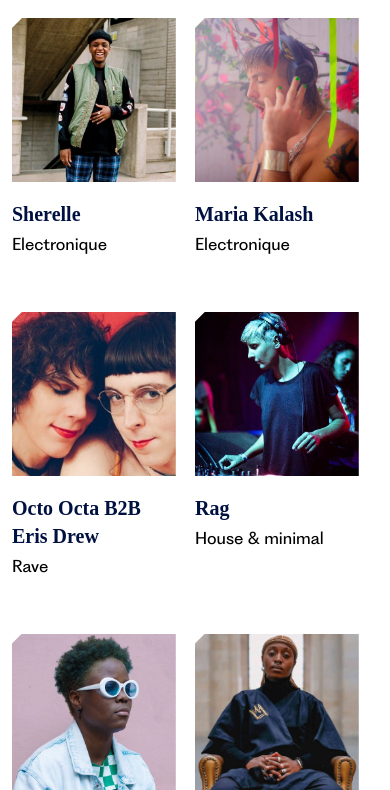
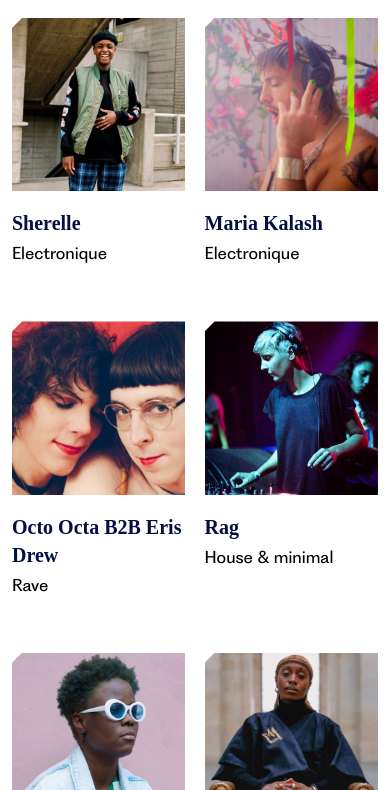
Before and after one commit to co-mmander-x/cyb.org.github.io, a plain HTML site: page index.html in a window 390 px wide. Shown: the part 160-950 px from the top of the page. Drawn offline with Linux system fonts and the light colour scheme; a web font is replaced by a local one.

Commit message:
Responsive header

```diff
--- a/style.css
+++ b/style.css
@@ -87,7 +87,7 @@ header .navigation__wrapper #primary__navigation .menu li {transition: 250ms eas
 header .navigation__wrapper #primary__navigation .menu li > a {padding: 2rem 1rem; color: #001141;}
 header .navigation__wrapper #primary__navigation .menu {display: flex; gap: 1.5rem;}
 header .mobile__navigation {display: none; position: relative; z-index: 1000;}
-header .mobile__navigation > img {width: 24px; height: 24px; cursor: pointer; margin: 1rem;}
+header .mobile__navigation > img {width: 24px; height: 24px; cursor: pointer; margin: 1rem 0 1rem 1rem;}
 
 /* Navigation Active */
 header .navigation__wrapper #primary__navigation .menu li.current__item, header .navigation__wrapper #primary__navigation .menu li:hover {background-color: #EDF5FF;}
@@ -112,7 +112,7 @@ header.active {background-color: #FFF; box-shadow: 0px 16px 24px rgba(2, 22, 36,
 /* Programmation Section */
 /* Concerts */
 .concerts-wrapper .artists-wrapper {margin-top: 3rem; display: flex; flex-wrap: wrap; column-gap: 1.2rem; row-gap: 4rem;}
-.concerts-wrapper .artist-card {width: calc(100% / 4 - 1.2rem); --notchSize: 10px; clip-path: polygon( 0% var(--notchSize), /* Top left */ var(--notchSize) 0%, /* Top left */ 100% 0%, /* Top right */ 100% var(--notchSize), /* Top right */ 100% calc(100% - var(--notchSize)), /* Bottom right */ calc(100% - var(--notchSize)) 100%, /* Bottom right */ var(--notchSize) 100%, /* Bottom left */ 0% 100% /* Bottom left */); background-color: #FFF; transition: 250ms ease;}
+.concerts-wrapper .artist-card {width: calc(100% / 4 - 0.90rem); --notchSize: 10px; clip-path: polygon( 0% var(--notchSize), /* Top left */ var(--notchSize) 0%, /* Top left */ 100% 0%, /* Top right */ 100% var(--notchSize), /* Top right */ 100% calc(100% - var(--notchSize)), /* Bottom right */ calc(100% - var(--notchSize)) 100%, /* Bottom right */ var(--notchSize) 100%, /* Bottom left */ 0% 100% /* Bottom left */); background-color: #FFF; transition: 250ms ease;}
 .concerts-wrapper .artist-card:hover {transform: scale(1.02);}
 .concerts-wrapper .artist-card > img {aspect-ratio: 1/1; object-fit: cover; max-width: 380px;}
 .concerts-wrapper .artist-card .artist-content > span {margin: 0.75rem 0 0.25rem 0;}
@@ -363,7 +363,7 @@ footer .footer-bottom__wrapper .credentials a {padding: 1.5rem 0; text-decoratio
 
     /* Programmation Section */
     /* Concerts */
-    .concerts-wrapper .artist-card {width: calc(100% / 3 - 1.2rem);}
+    .concerts-wrapper .artist-card {width: calc(100% / 3 - 0.80rem);}
 
 }
 @media screen and (max-width: 768px) {
@@ -404,7 +404,7 @@ footer .footer-bottom__wrapper .credentials a {padding: 1.5rem 0; text-decoratio
 
     /* Programmation Section */
     /* Concerts */
-    .concerts-wrapper .artist-card {width: calc(100% / 2 - 1.2rem);}
+    .concerts-wrapper .artist-card {width: calc(100% / 2 - 0.6rem);}
 
     /* Conférences */
     .conferences-wrapper .content-wrapper {justify-content: center;}
```
